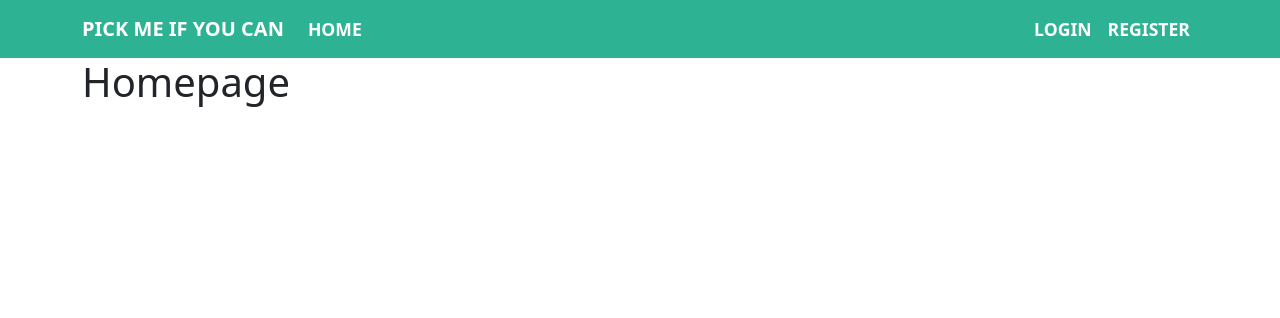
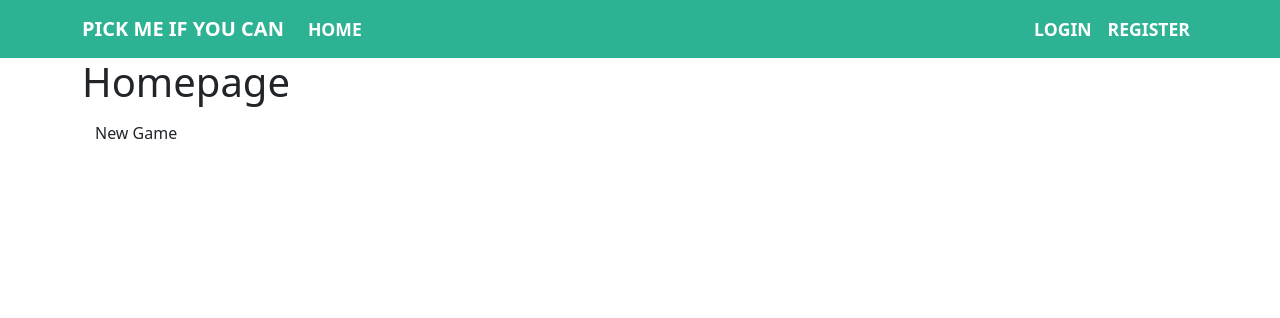
Before and after one commit to trevin-livele/python_click_me_game, a Flask app: page / in a window 1280 px wide. Shown: the top 318 px of the page. Run offline with Flask 2, Linux system fonts and the light colour scheme; some web fonts are replaced.

Commit message:
installed requirements

```diff
--- a/app/templates/base.html
+++ b/app/templates/base.html
@@ -12,6 +12,7 @@
 
     <link href="https://cdn.jsdelivr.net/npm/bootstrap@5.0.2/dist/css/bootstrap.min.css" rel="stylesheet" integrity="sha384-EVSTQN3/azprG1Anm3QDgpJLIm9Nao0Yz1ztcQTwFspd3yD65VohhpuuCOmLASjC" crossorigin="anonymous" />
     <link rel="stylesheet" href="{{url_for('static', filename='css/main.css')}}">
+    <link rel="stylesheet" href="{{url_for('static', filename='css/index.css')}}">
     <title>
         {% block title %} PICK ME IF YOU CAN {% endblock %}
     </title>
--- a/app/templates/index.html
+++ b/app/templates/index.html
@@ -1,4 +1,11 @@
 {% extends 'base.html' %}
 {% block content %}
 <h1>Homepage</h1>
+<div class="gamearea">
+    <div class="stats"></div>
+    <div class="main page">
+        <div class="starter"> <a class="btn newGame">New Game</a> </div>
+    </div>
+    <div class="game page"> </div>
+</div>
 {% endblock %}
```
